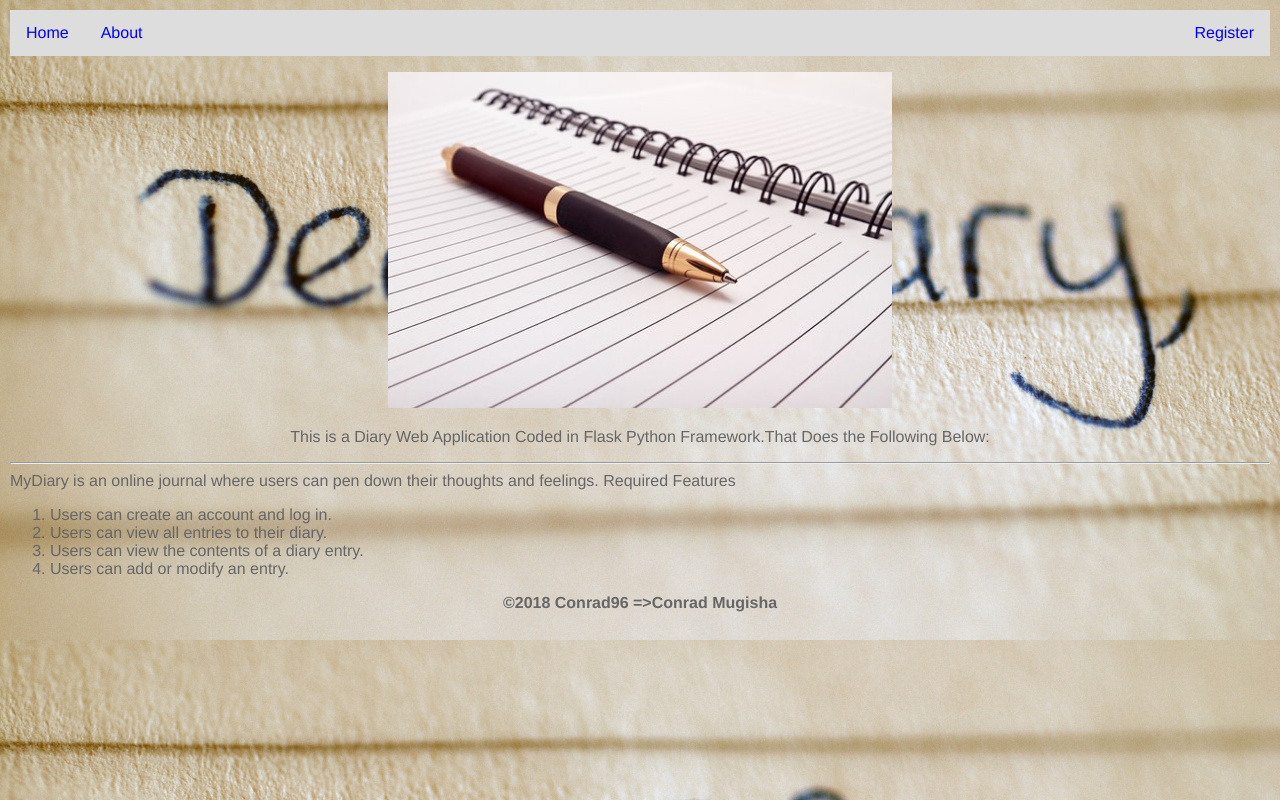
After one commit to conrad96/myDiary, a Flask app: page /about in a window 1280 px wide. The commit adds this page. Run offline with Flask 2, Linux system fonts and the light colour scheme.

Commit message:
UI template Redesign

```diff
--- a/app.py
+++ b/app.py
@@ -6,13 +6,13 @@ app=Flask(__name__)
 def index():
 	return render_template('index.html')
 
+@app.route('/about')
+def register():
+	return render_template('about.html')
+
 @app.route('/register')
-def register():
+def login():
 	return render_template('register.html')
-
-@app.route('/login')
-def register():
-	return render_template('login.html')
 
 if __name__=='__main__':
 	app.run(debug=True)
--- a/static/css/styles.css
+++ b/static/css/styles.css
@@ -1,79 +1,58 @@
-body {
-  margin: 0;
-  padding: 0;
-  font-family: "Helvetica Neue", Helvetica, Arial, sans-serif;
-  color: #444;
+body{
+	margin: 0;
+  	padding: 0;
+ 	font-family: "Helvetica Neue", Helvetica, Arial, sans-serif;
+  	color: #666;
+  	background-image: url('/static/img/wallpaper.jpg');
+  	background-size: 100%;
 }
-/*
- * Formatting the header area
- */
-header {
-  background-color: #DFB887;
-  height: 35px;
-  width: 100%;
-  opacity: .9;
-  margin-bottom: 10px;
+.container{
+	margin:10px 10px;
+
 }
-header h1.logo {
-  margin: 0;
-  font-size: 1.7em;
-  color: #fff;
-  text-transform: uppercase;
-  float: left;
+.login{
+	border: 1px solid gray;
+	width: 500px;
+	height: 200px;
+	padding-top: 50px;
+	padding-left: 50px;
 }
-header h1.logo:hover {
-  color: #fff;
-  text-decoration: none;
+
+.navigation ul {
+    list-style-type: none;
+    margin: 0;
+    padding: 0;
+    overflow: hidden;
+    background-color: #333;
 }
-/*
- * Centering the body content
- */
-.container {
-  width: 1200px;
-  margin: 0 auto;
+
+.navigation ul li {
+    float: left;
 }
-div.home {
-  padding: 10px 0 30px 0;
-  background-color: #E6E6FA;
-  -webkit-border-radius: 6px;
-     -moz-border-radius: 6px;
-          border-radius: 6px;
+.navigation ul li a {
+     display: block;
+    color: blue;
+    text-align: center;
+    padding: 14px 16px;
+    text-decoration: none;
 }
-div.about {
-  padding: 10px 0 30px 0;
-  background-color: #E6E6FA;
-  -webkit-border-radius: 6px;
-     -moz-border-radius: 6px;
-          border-radius: 6px;
+.navigation ul li a:hover{
+	color: black;
 }
-h2 {
-  font-size: 3em;
-  margin-top: 40px;
-  text-align: center;
-  letter-spacing: -2px;
+
+
+.navigation ul {
+    background-color: #dddddd;
 }
-h3 {
-  font-size: 1.7em;
-  font-weight: 100;
-  margin-top: 30px;
-  text-align: center;
-  letter-spacing: -1px;
-  color: #999;
+#submit_btn{
+	width: 180px;
+	height: 40px;
+	color: green;
+	background-color: lightblue;
+	border-radius: 5px;
 }
-.navbar{
-	color: maroon;
+.input_field{
+	height: 40px;
+	width: 400px;
+	border-radius: 8px;
 }
-.menu {
-  float: right;
-  margin-top: 8px;
-}
-.menu li {
-  display: inline;
-}
-.menu li + li {
-  margin-left: 35px;
-}
-.menu li a {
-  color: #444;
-  text-decoration: none;
-}
--- /dev/null
+++ b/templates/about.html
@@ -0,0 +1,26 @@
+<!-- About Page including Header/Footer sections to avoid repetition-->
+{% include "header.html" %}
+<div class="container">
+{% include "home-navigation.html" %}
+	<div class="about">
+		<center>
+		<p />
+			<img src="{{url_for('static',filename='img/diary2.jpg')}}" style="width: 40%;height: 25%;">
+		<p />
+	This is a Diary Web Application Coded in Flask Python Framework.That Does the Following Below:
+		<hr />
+		</center>
+MyDiary is an online journal where users can pen down their thoughts and feelings.
+Required Features<p>
+<ol>
+<li>Users can create an account and log in.</li>
+<li>Users can view all entries to their diary.</li>
+<li>Users can view the contents of a diary entry.</li>
+<li>Users can add or modify an entry.</li>
+</ol>
+
+	</div>
+</div>
+{% include "footer.html" %}
+</body>
+</html>
--- /dev/null
+++ b/templates/footer.html
@@ -0,0 +1,3 @@
+<div class="footer">
+<center><b>&copy;2018 Conrad96 =>Conrad Mugisha</b></center>
+</div>
--- /dev/null
+++ b/templates/header.html
@@ -0,0 +1,8 @@
+<!DOCTYPE html>
+<html>
+<head>
+	<title>myDiary</title>
+	<link rel="stylesheet" type="text/css" href="{{ url_for('static',filename='css/styles.css') }}">
+	<!-- <link rel="stylesheet" href="{{ url_for('static', filename='css/main.css') }}"> -->
+</head>
+<body>
--- /dev/null
+++ b/templates/home-navigation.html
@@ -0,0 +1,8 @@
+<!-- nav bar to be used in home pages-->
+<div class="navigation">
+		<ul>
+		<li><a href="/">Home</a></li>
+		<li><a href="/about">About</a></li>
+		<li style="float:right"><a href="/register">Register</a></li>
+		</ul>
+</div>
```
Also changed, not shown: templates/index.html (+17 -11 lines), templates/register.html (+5 -9 lines), static/img/diary2.jpg (added), static/img/wallpaper.jpg (added), templates/login.html (deleted).
